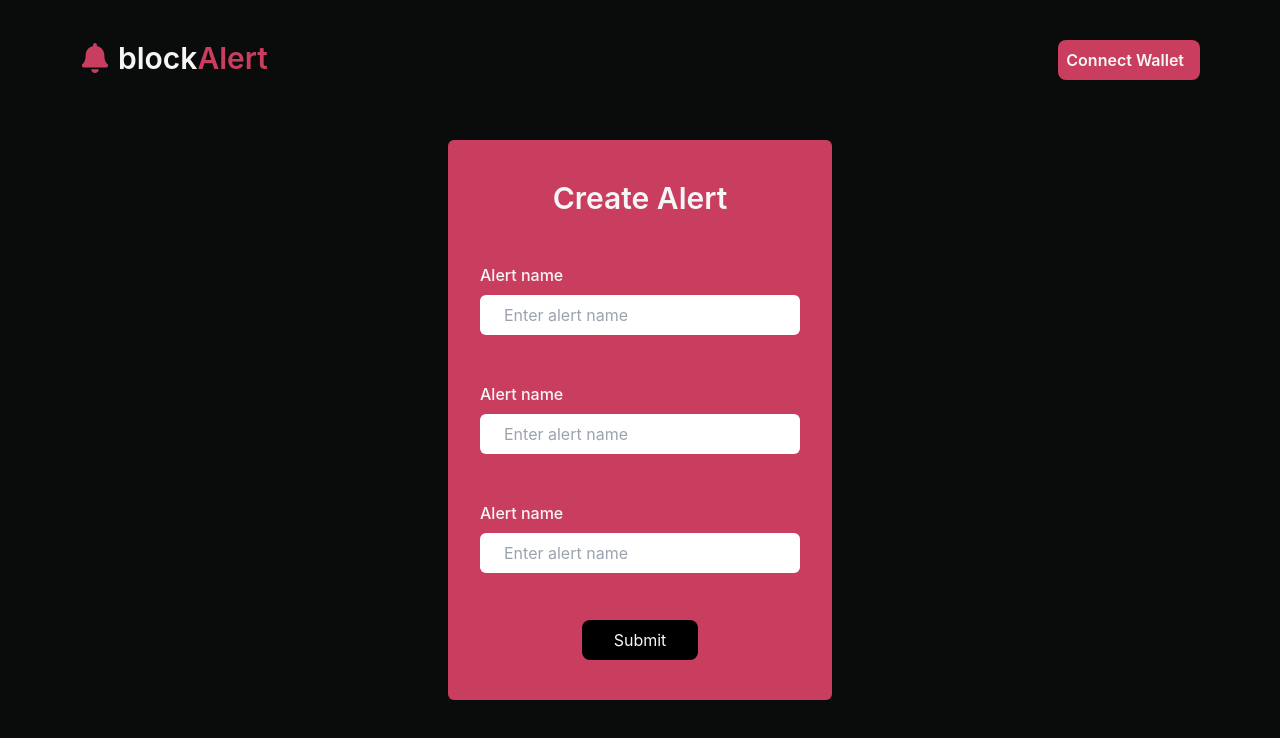
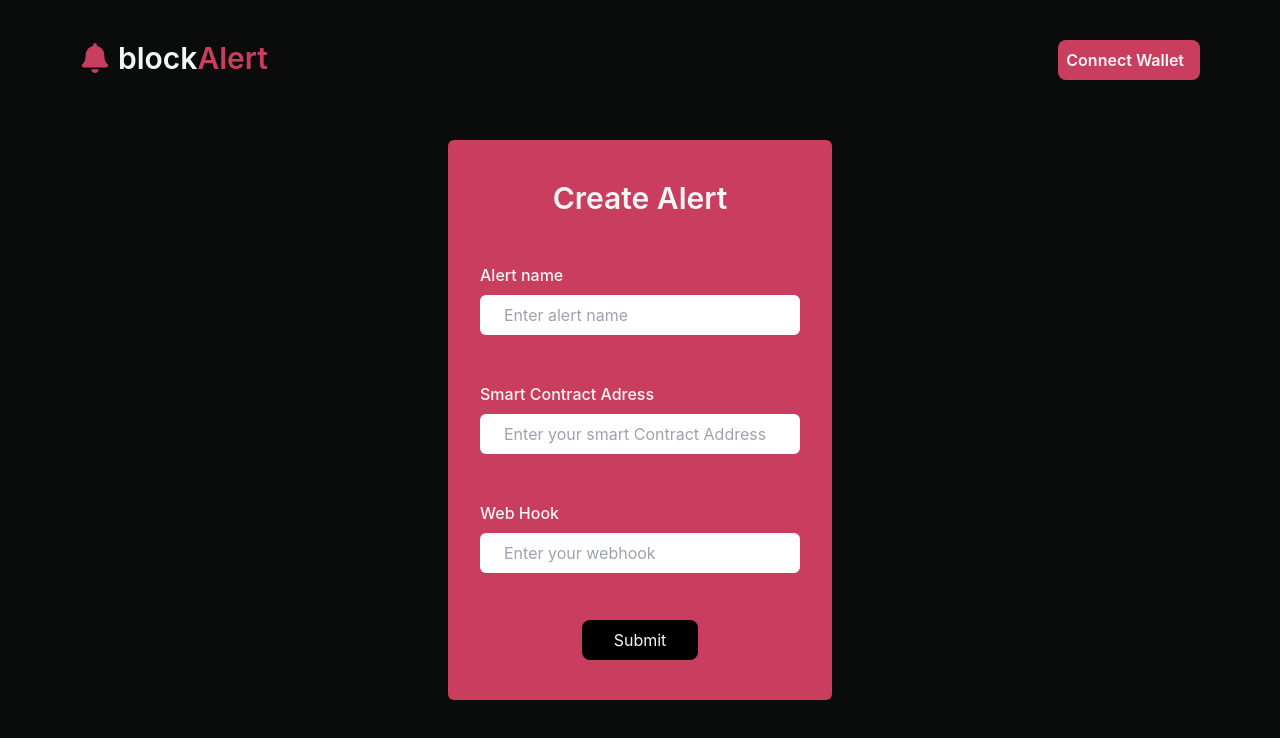
Before and after one commit to Block-Alerts-ETH-India/frontend, a React (Create React App) app: page /create-alert in a window 1280 px wide. Shown: the top 738 px of the page. Built offline with nearby package versions, Linux system fonts and the light colour scheme.

Commit message:
[Prince] Fixed Form labels and placeholder

```diff
--- a/src/pages/CreateAlert.jsx
+++ b/src/pages/CreateAlert.jsx
@@ -38,14 +38,14 @@ function handleSubmit(event) {
 
 
         <div>
-        <label className='text-md font-medium' >Alert name</label><br/>
-        <input type="text" placeholder='Enter alert name' className='px-6 py-2 rounded-md mt-2'  value={address}
+        <label className='text-md font-medium' >Smart Contract Adress</label><br/>
+        <input type="text" placeholder='Enter your smart Contract Address ' className='px-6 py-2 rounded-md mt-2'  value={address}
           onChange={(e) => setAddress(e.target.value)} />
         </div>
 
         <div>
-        <label className='text-md font-medium' >Alert name</label><br/>
-        <input type="text" placeholder='Enter alert name' className='px-6 py-2 rounded-md mt-2'  value={slackhook}
+        <label className='text-md font-medium' >Web Hook</label><br/>
+        <input type="text" placeholder='Enter your webhook' className='px-6 py-2 rounded-md mt-2'  value={slackhook}
           onChange={(e) => setSlackhook(e.target.value)} />
         </div>
 
```
